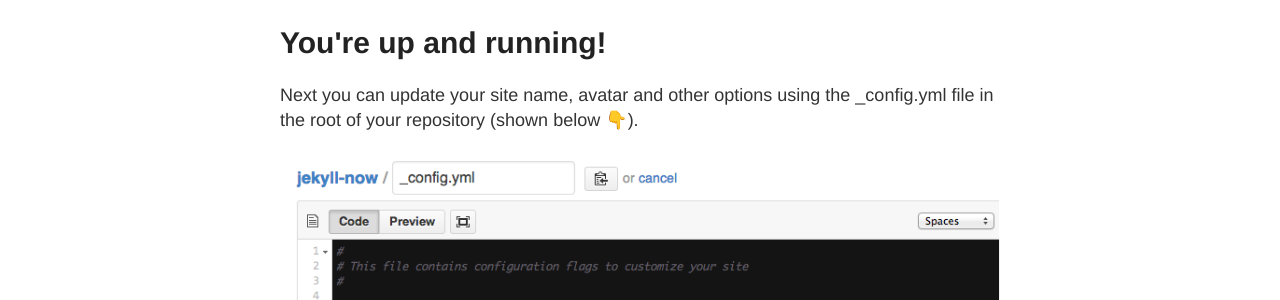
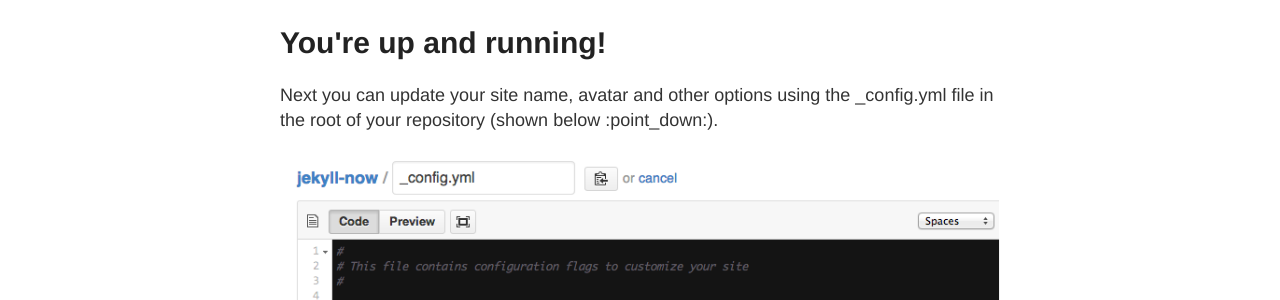
Before and after one commit to ymougenel/ymougenel.github.io, a Jekyll site: the page built from index.html, in a window 1280 px wide. Shown: the part 144-444 px from the top of the page. Built offline with Jekyll 4.4.1, drawn with Linux system fonts in a browser that asks for light colours; emoji names are drawn with the system emoji font; some of the changed lines change nothing that is shown.

Commit message:
Dropping gemoji

```diff
--- a/_config.yml
+++ b/_config.yml
@@ -63,7 +63,6 @@
 
 # Use the following plug-ins
 gems:
-  - jemoji # Emoji please!
   - jekyll-sitemap # Create a sitemap using the official Jekyll sitemap gem
 
 # Exclude these files from your production _site
```
Also changed, not shown: README.md.
